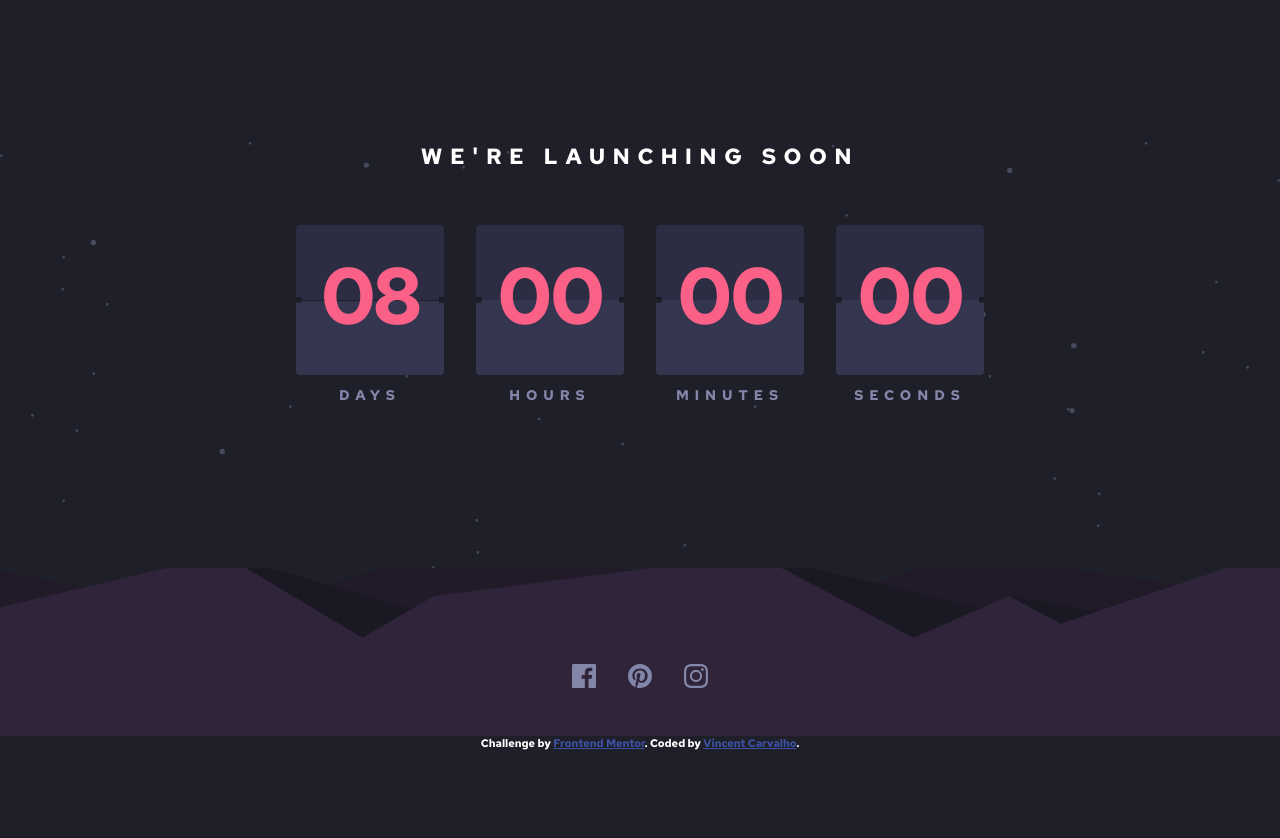
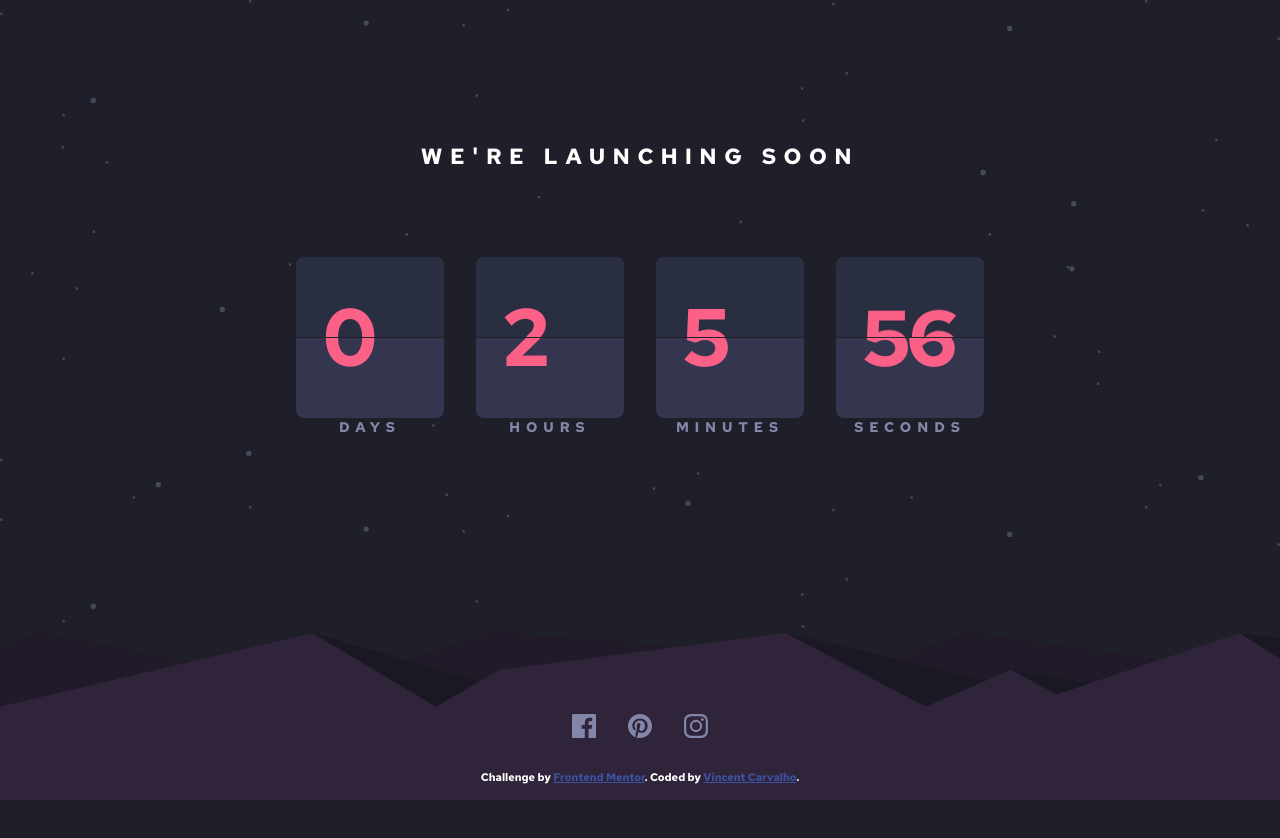
Before and after one commit to CarvalhoVincent/launch-countdown-timer, a plain HTML site: page index.html in a window 1280 px wide. After the commit the page ends 800 px from the top, so only its background shows below. Drawn offline with Linux system fonts and the light colour scheme.

Commit message:
reset project + start flip correction

```diff
--- a/index.html
+++ b/index.html
@@ -16,11 +16,41 @@
 </head>
 
 <body>
-    <main class="main">
+    <main class="main flex">
 
         <h1 class="title fs-2 text-white uppercase">We're launching soon</h1>
 
         <div class="countdown flex">
+            <div class="days columns flex">
+                <div class="flip-card" data-days>
+                    <div class="top fs-1 text-red">04</div>
+                    <div class="bottom fs-1 text-red">04</div>
+                </div>
+                <p class="fs-3 text-grayish uppercase">days</p>
+            </div>
+            <div class="hours columns flex">
+                <div class="flip-card" data-hours>
+                    <div class="top fs-1 text-red">00</div>
+                    <div class="bottom fs-1 text-red">00</div>
+                </div>
+                <p class="fs-3 text-grayish uppercase">hours</p>
+            </div>
+            <div class="minutes columns flex">
+                <div class="flip-card" data-minutes>
+                    <div class="top fs-1 text-red">00</div>
+                    <div class="bottom fs-1 text-red">00</div>
+                </div>
+                <p class="fs-3 text-grayish uppercase">minutes</p>
+            </div>
+            <div class="seconds columns flex">
+                <div class="flip-card" data-seconds>
+                    <div class="top fs-1 text-red">00</div>
+                    <div class="bottom fs-1 text-red">00</div>
+                </div>
+                <p class="fs-3 text-grayish uppercase">Seconds</p>
+            </div>
+        </div>
+        <!-- <div class="countdown flex">
             <div class="days columns flex">
                 <div id="daysNbr" class="numbers fs-1 text-red">08</div>
                 <div class="squares">
@@ -56,19 +86,20 @@
                 </div>
                 <p class="fs-3 text-grayish uppercase">Seconds</p>
             </div>
-        </div>
+        </div> -->
 
+        <div class="footer flex">
             <div class="social flex">
                 <svg class="icons" xmlns="http://www.w3.org/2000/svg" width="24" height="24"><path class="icon" fill="#8385A9" d="M22.675 0H1.325C.593 0 0 .593 0 1.325v21.351C0 23.407.593 24 1.325 24H12.82v-9.294H9.692v-3.622h3.128V8.413c0-3.1 1.893-4.788 4.659-4.788 1.325 0 2.463.099 2.795.143v3.24l-1.918.001c-1.504 0-1.795.715-1.795 1.763v2.313h3.587l-.467 3.622h-3.12V24h6.116c.73 0 1.323-.593 1.323-1.325V1.325C24 .593 23.407 0 22.675 0z"/></svg>
                 <svg class="icons" xmlns="http://www.w3.org/2000/svg" width="24" height="24"><path class="icon" fill="#8385A9" d="M12 0C5.373 0 0 5.372 0 12c0 5.084 3.163 9.426 7.627 11.174-.105-.949-.2-2.405.042-3.441.218-.937 1.407-5.965 1.407-5.965s-.359-.719-.359-1.782c0-1.668.967-2.914 2.171-2.914 1.023 0 1.518.769 1.518 1.69 0 1.029-.655 2.568-.994 3.995-.283 1.194.599 2.169 1.777 2.169 2.133 0 3.772-2.249 3.772-5.495 0-2.873-2.064-4.882-5.012-4.882-3.414 0-5.418 2.561-5.418 5.207 0 1.031.397 2.138.893 2.738a.36.36 0 01.083.345l-.333 1.36c-.053.22-.174.267-.402.161-1.499-.698-2.436-2.889-2.436-4.649 0-3.785 2.75-7.262 7.929-7.262 4.163 0 7.398 2.967 7.398 6.931 0 4.136-2.607 7.464-6.227 7.464-1.216 0-2.359-.631-2.75-1.378l-.748 2.853c-.271 1.043-1.002 2.35-1.492 3.146C9.57 23.812 10.763 24 12 24c6.627 0 12-5.373 12-12 0-6.628-5.373-12-12-12z"/></svg>
                 <svg class="icons" xmlns="http://www.w3.org/2000/svg" width="24" height="24"><path class="icon" fill="#8385A9" d="M12 2.163c3.204 0 3.584.012 4.85.07 3.252.148 4.771 1.691 4.919 4.919.058 1.265.069 1.645.069 4.849 0 3.205-.012 3.584-.069 4.849-.149 3.225-1.664 4.771-4.919 4.919-1.266.058-1.644.07-4.85.07-3.204 0-3.584-.012-4.849-.07-3.26-.149-4.771-1.699-4.919-4.92-.058-1.265-.07-1.644-.07-4.849 0-3.204.013-3.583.07-4.849.149-3.227 1.664-4.771 4.919-4.919 1.266-.057 1.645-.069 4.849-.069zM12 0C8.741 0 8.333.014 7.053.072 2.695.272.273 2.69.073 7.052.014 8.333 0 8.741 0 12c0 3.259.014 3.668.072 4.948.2 4.358 2.618 6.78 6.98 6.98C8.333 23.986 8.741 24 12 24c3.259 0 3.668-.014 4.948-.072 4.354-.2 6.782-2.618 6.979-6.98.059-1.28.073-1.689.073-4.948 0-3.259-.014-3.667-.072-4.947-.196-4.354-2.617-6.78-6.979-6.98C15.668.014 15.259 0 12 0zm0 5.838a6.162 6.162 0 100 12.324 6.162 6.162 0 000-12.324zM12 16a4 4 0 110-8 4 4 0 010 8zm6.406-11.845a1.44 1.44 0 100 2.881 1.44 1.44 0 000-2.881z"/></svg>
             </div>
-
-    </main>
-    <footer class="attribution">
+            <div class="attribution">
                 Challenge by <a href="https://www.frontendmentor.io?ref=challenge" target="_blank">Frontend Mentor</a>.
                 Coded by <a href="https://github.com/CarvalhoVincent" target="_blank">Vincent Carvalho</a>.
-    </footer>
+            </div>
+        </div>
+    </main>
     <script src="index.js"></script>
 </body>
 
--- a/index.js
+++ b/index.js
@@ -1,123 +1,53 @@
-const days = document.getElementById("daysNbr");
-const hours = document.getElementById("hoursNbr");
-const minutes = document.getElementById("minutesNbr");
-const seconds = document.getElementById("secondsNbr");
-const daysUp = document.getElementById("daysNbrUp");
-const hoursUp = document.getElementById("hoursNbrUp");
-const minutesUp = document.getElementById("minutesNbrUp");
-const secondsUp = document.getElementById("secondsNbrUp");
+const countToDate = new Date().setHours(new Date().getHours() + 96)
+let previousTimeBetweenDates
+setInterval(() => {
+  const currentDate = new Date()
+  const timeBetweenDates = Math.ceil((countToDate - currentDate) / 1000)
+  flipAllCards(timeBetweenDates)
 
-const squareUpDays = document.getElementById("squareUpDays");
-const squareUpHours = document.getElementById("squareUpHours");
-const squareUpMinutes = document.getElementById("squareUpMinutes");
-const squareUpSeconds = document.getElementById("squareUpSeconds");
+  previousTimeBetweenDates = timeBetweenDates
+}, 100)
 
-const interval = setInterval(countdown, 1000);
-function countdown() {
-    let secondsUpdate = seconds.innerHTML;
-    let secondsUpdateUp = secondsUp.innerHTML;
-    let minutesUpdate = minutes.innerHTML;
-    let minutesUpdateUp = minutesUp.innerHTML;
-    let hoursUpdate = hours.innerHTML;
-    let hoursUpdateUp = hoursUp.innerHTML;
-    let daysUpdate = days.innerHTML;
-    let daysUpdateUp = daysUp.innerHTML;
+function flipAllCards(time) {
+  const seconds = time % 60
+  const minutes = Math.floor(time / 60) % 60
+  const hours = Math.floor(time / 3600) % 24
+  const days = Math.floor(time / (3600*24))
 
-    secondsUpdate --;
-    secondsUpdateUp --;
-    seconds.classList.add("flipThis");
+  flip(document.querySelector("[data-days]"), Math.floor(days / 10))
+  flip(document.querySelector("[data-hours]"), Math.floor(hours / 10))
+  flip(document.querySelector("[data-minutes]"), Math.floor(minutes / 10))
+  flip(document.querySelector("[data-seconds]"), Math.floor(seconds))
+  console.log(days, hours, minutes, seconds)
 
-/* update countdown */
-
-
-    if(secondsUpdate < 10) {
-        seconds.innerHTML = "0" + secondsUpdate;
-    } else {
-        seconds.innerHTML = secondsUpdate;
 }
 
-    if(secondsUpdate < 0) {
-        seconds.innerHTML = "59";
-        minutesUpdate--;
+function flip(flipCard, newNumber) {
+  const topHalf = flipCard.querySelector(".top")
+  const startNumber = parseInt(topHalf.textContent)
+  if (newNumber === startNumber) return
 
-        if(minutesUpdate < 10) {
-            minutes.innerHTML = "0" + minutesUpdate;
-        } else {
-            minutes.innerHTML = minutesUpdate;
-        }
-    }
+  const bottomHalf = flipCard.querySelector(".bottom")
+  const topFlip = document.createElement("div")
+  topFlip.classList.add("top-flip")
+  const bottomFlip = document.createElement("div")
+  bottomFlip.classList.add("bottom-flip")
 
-    if(minutesUpdate < 0) {
-        minutes.innerHTML = "59";
-        hoursUpdate--;
+  top.textContent = startNumber
+  bottomHalf.textContent = startNumber
+  topFlip.textContent = startNumber
+  bottomFlip.textContent = newNumber
 
-        if(hoursUpdate < 10) {
-            hours.innerHTML = "0" + hoursUpdate;
-        } else {
-            hours.innerHTML = hoursUpdate;
-        }
-
-        if(hoursUpdate < 0) {
-            hours.innerHTML = "23";
-            hoursUpdate--;
-        }
-    }
-
-    if(hoursUpdate < 0) {
-        hours.innerHTML = "23";
-        daysUpdate--;
-
-        if(daysUpdate < 10) {
-            days.innerHTML = "0" + daysUpdate;
-        } else {
-            days.innerHTML = daysUpdate;
-        }
-    }
-
-/* update countdown UP */
-
-    if(secondsUpdateUp < 10) {
-        secondsUp.innerHTML = "0" + secondsUpdateUp;
-    } else {
-        secondsUp.innerHTML = secondsUpdateUp;
-    }
-
-    if(secondsUpdateUp < 0) {
-        secondsUp.innerHTML = "59";
-        minutesUpdateUp--;
-
-        if(minutesUpdateUp < 10) {
-            minutesUp.innerHTML = "0" + minutesUpdateUp;
-        } else {
-            minutesUp.innerHTML = minutesUpdateUp;
-        }
-    }
-
-    if(minutesUpdateUp < 0) {
-        minutesUp.innerHTML = "59";
-        hoursUpdateUp--;
-
-        if(hoursUpdateUp < 10) {
-            hoursUp.innerHTML = "0" + hoursUpdateUp;
-        } else {
-            hoursUp.innerHTML = hoursUpdateUp;
-        }
-
-        if(hoursUpdateUp < 0) {
-            hoursUp.innerHTML = "23";
-            hoursUpdateUp--;
-        }
-    }
-
-    if(hoursUpdateUp < 0) {
-        hoursUp.innerHTML = "23";
-        daysUpdateUp--;
-
-        if(daysUpdateUp < 10) {
-            daysUp.innerHTML = "0" + daysUpdateUp;
-        } else {
-            daysUp.innerHTML = daysUpdateUp;
-        }
-    }
+  topFlip.addEventListener("animationstart", e => {
+    topHalf.textContent = newNumber
+  })
+  topFlip.addEventListener("animationend", e => {
+    topFlip.remove()
+  })
+  bottomFlip.addEventListener("animationend", e => {
+    bottomHalf.textContent = newNumber
+    bottomFlip.remove()
+  })
+  flipCard.append(topFlip, bottomFlip)
 
 }
--- a/style.css
+++ b/style.css
@@ -17,7 +17,7 @@
     --fs-3: .4375rem;
 }
 
-@media (min-width: 35em) {
+@media (min-width: 45em) {
     :root {
         --fs-1: 5rem;
         --fs-2: 1.375rem;
@@ -162,7 +162,7 @@ select {
     letter-spacing: 2.96px;
 }
 
-@media (min-width: 35em) {
+@media (min-width: 45em) {
     .fs-1 {
         letter-spacing: -2.4px;
     }
@@ -180,7 +180,6 @@ select {
 
 .attribution {
     font-size: 11px;
-    margin-bottom: 1rem;
     text-align: center;
 }
 
@@ -194,9 +193,12 @@ select {
     background-image: url(./images/bg-stars.svg);
     background-position: center;
     background-size: cover;
+    flex-direction: column;
+    justify-content: space-between;
+    min-height: 100vh;
 }
 
-@media (min-width: 35em) {
+@media (min-width: 45em) {
     .main {
         background-position: initial;
         background-size: contain;
@@ -216,7 +218,7 @@ select {
     gap: 1rem;
 }
 
-@media (min-width: 35em) {
+@media (min-width: 45em) {
     .countdown {
         gap: 2rem;
     }
@@ -228,85 +230,158 @@ select {
     gap: .7rem;
 }
 
-.squares {
+.flip-card {
     width: 70px;
     height: 70px;
     background-color: hsl( var(--clr-desaturatedBlue) );
-    border-radius: 4px;
     position: relative;
-    --circle: radial-gradient(circle,hsl( var(--clr-darkBlue) ) 8vw, hsl( var(--clr-desaturatedBlue) ) 8.1vw);
+    display: inline-flex;
+    flex-direction: column;
+    border-top-right-radius: .5em;
+    border-top-left-radius: .5em;
 }
 
-@media (min-width: 35em) {
-    .squares {
+.top {
+    justify-content: center;
+    width: 70px;
+}
+
+.top,
+.bottom,
+.flip-card .top-flip,
+.flip-card .bottom-flip {
+    height: 35px;
+    line-height: 1;
+    padding: .5em .33em .5em .33em;
+    overflow: hidden;
+    font-size: var(--fs-1);
+    color: hsl( var(--clr-softRed) );
+}
+
+@media (min-width: 45em) {
+    .flip-card {
         width: 148px;
         height: 150px;
     }
-}
 
-.squares:before {
-    content: '';
-    position: absolute;
-    width: 100%;
-    height: 100%;
-    background-image: var(--circle), var(--circle), var(--circle), var(--circle);
-    background-size: 5.5px 5.5px;
-    background-position: 0% 50%, 100% 50%;
-    background-repeat: no-repeat;
-  }
-
-.squareUp {
-    justify-content: center;
-    width: 70px;
-    height: 35px;
-    background: #000000;
-    mix-blend-mode: normal;
-    opacity: 0.15;
-    border-radius: 0px 0px 4px 4px;
-    transition: transform 4s linear;
-    z-index: 1000000;
-}
-
-@media (min-width: 35em) {
-    .squareUp {
+    .top,
+    .bottom,
+    .flip-card .top-flip,
+    .flip-card .bottom-flip {
         width: 148px;
         height: 75px;
     }
 }
 
-.middleLine {
-    width: 70px;
-    height: .47px;
-    background-color: hsl( var(--clr-darkBlue) );
+.top,
+.flip-card .top-flip {
+    background-color: hsl(230, 22%, 21%);
+    border-top-right-radius: .1em;
+    border-top-left-radius: .1em;
+    border-bottom: .37px solid hsl( var(--clr-darkBlue) );
 }
 
-@media (min-width: 35em) {
-    .middleLine {
-        width: 148px;
+.bottom,
+.flip-card .bottom-flip {
+  background-color: hsl( var(--clr-desaturatedBlue) );
+  display: flex;
+  align-items: flex-end;
+  border-bottom-right-radius: .1em;
+  border-bottom-left-radius: .1em;
+}
+
+.flip-card .top-flip {
+  position: absolute;
+  width: 100%;
+  animation: flip-top 250ms ease-in;
+  transform-origin: bottom;
+}
+
+@keyframes flip-top {
+  100% {
+    transform: rotateX(90deg);
   }
 }
 
-.numbers {
+.flip-card .bottom-flip {
   position: absolute;
-    justify-self: center;
-    z-index: 1000;
+  bottom: 0;
+  width: 100%;
+  animation: flip-bottom 250ms ease-out 250ms;
+  transform-origin: top;
+  transform: rotateX(90deg);
 }
 
-@media (min-width: 35em) {
-    .numbers {
-        margin-top: 2.2rem;
+@keyframes flip-bottom {
+  100% {
+    transform: rotateX(0deg);
   }
 }
 
-.social {
+
+
+
+
+
+
+
+
+
+
+
+
+
+
+
+
+
+
+
+
+
+
+
+
+
+
+
+
+
+
+
+
+
+
+
+
+
+
+
+
+
+
+
+.footer {
     background-image: url(./images/pattern-hills.svg);
     background-repeat: no-repeat;
     background-position: 80%;
-    justify-content: center;
-    align-items: flex-end;
-    padding-bottom: 3rem;
+    flex-direction: column;
+    justify-content: flex-end;
+    align-items: center;
+    padding-bottom: 1rem;
     gap: 2rem;
     height: 168px;
+}
+
+.social {
+    gap: 2rem;
+}
+
+@media (min-width: 45em) {
+    .footer {
+        background-position: initial;
+        background-size: cover;
+    }
 }
 
 .icons:hover .icon{
```
Lines whose indentation alone changed are shown as unchanged.
